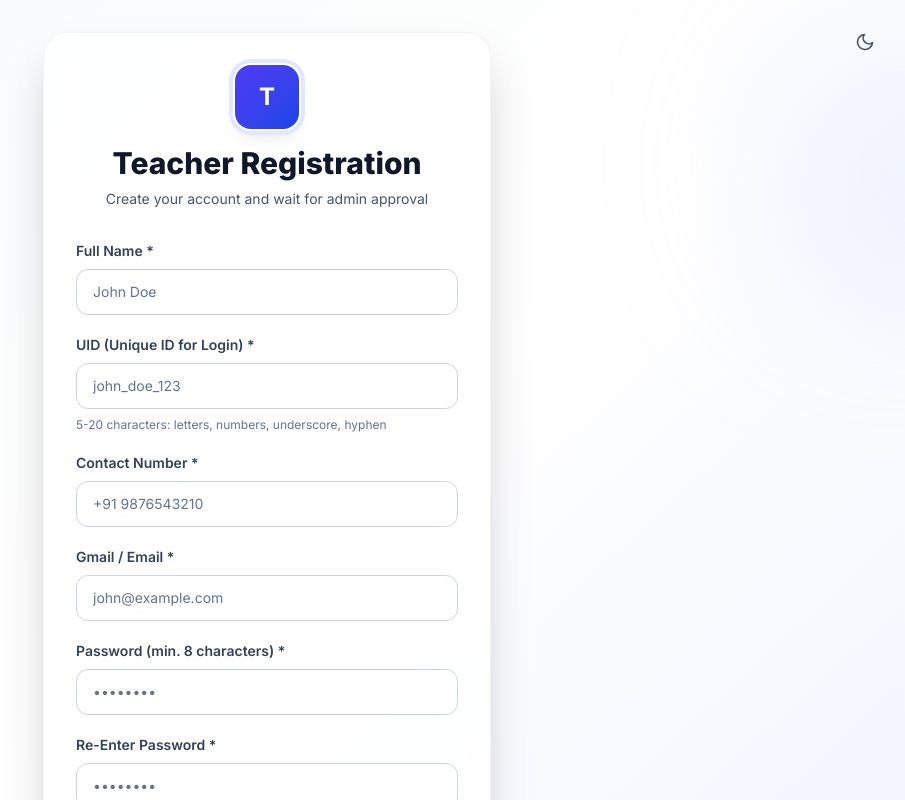
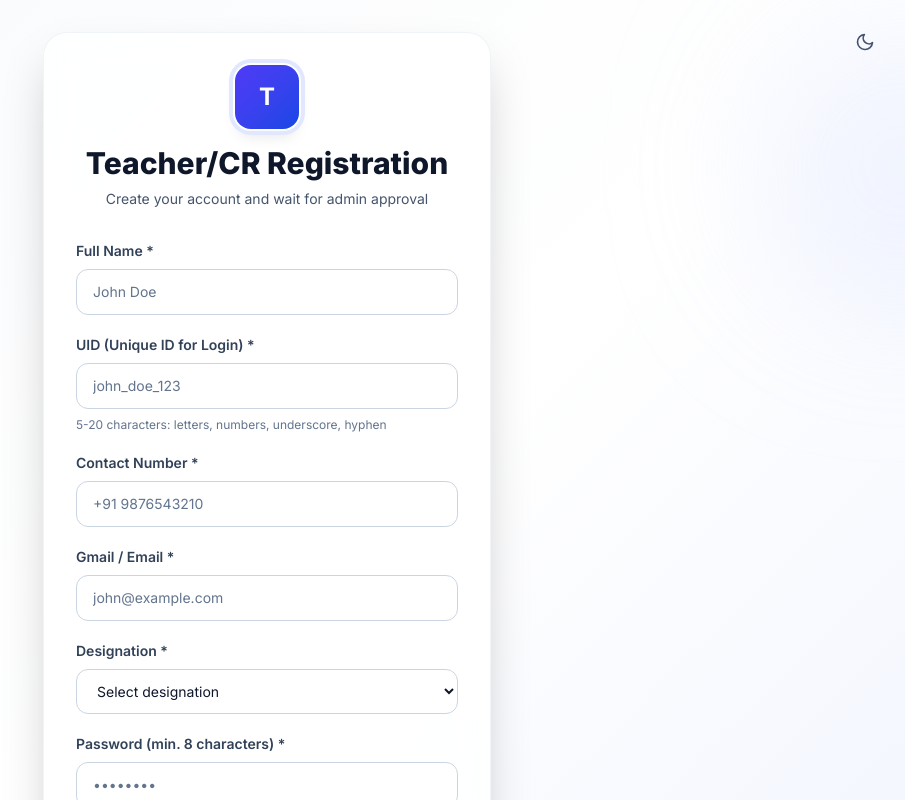
Before and after one commit to Vikirthan/coursedrop, a Next.js app: page /register/teacher in a window 1280 px wide. Shown: the top 800 px of the page, without its empty margins (373-1278 px from the left). Built offline with nearby package versions, Linux system fonts and the light colour scheme; no server answers.

Commit message:
Add Teacher/CR flow, session security, and reference notice

```diff
--- a/src/app/api/auth/admin/login/route.ts
+++ b/src/app/api/auth/admin/login/route.ts
@@ -1,4 +1,10 @@
 import { NextRequest, NextResponse } from "next/server";
+import {
+  createSessionToken,
+  getSessionCookieName,
+  getSessionMaxAgeSeconds,
+} from "@/lib/session";
+import { User } from "@/lib/types";
 
 interface AdminLoginPayload {
   identifier: string;
@@ -36,15 +42,26 @@ export async function POST(req: NextRequest) {
       return NextResponse.json({ error: "Invalid credentials" }, { status: 401 });
     }
 
-    return NextResponse.json({
-      user: {
-        id: "admin",
-        username: adminId,
-        name: "Admin",
-        role: "admin",
-        email: "admin@coursedrop.local",
-      },
+    const user: User = {
+      id: "admin",
+      username: adminId,
+      name: "Admin",
+      role: "admin",
+      email: "admin@coursedrop.local",
+    };
+
+    const response = NextResponse.json({ user });
+    response.cookies.set({
+      name: getSessionCookieName(),
+      value: createSessionToken(user),
+      httpOnly: true,
+      secure: process.env.NODE_ENV === "production",
+      sameSite: "lax",
+      path: "/",
+      maxAge: getSessionMaxAgeSeconds(),
     });
+
+    return response;
   } catch {
     return NextResponse.json({ error: "Invalid request" }, { status: 400 });
   }
--- /dev/null
+++ b/src/app/api/auth/logout/route.ts
@@ -0,0 +1,13 @@
+import { NextResponse } from "next/server";
+import { getSessionCookieName } from "@/lib/session";
+
+export async function POST() {
+  const response = NextResponse.json({ success: true });
+  response.cookies.set({
+    name: getSessionCookieName(),
+    value: "",
+    path: "/",
+    maxAge: 0,
+  });
+  return response;
+}
--- a/src/app/api/auth/teacher/login/route.ts
+++ b/src/app/api/auth/teacher/login/route.ts
@@ -1,6 +1,12 @@
 import { NextRequest, NextResponse } from "next/server";
 import { compare } from "bcryptjs";
 import { getSupabaseAdminClient } from "@/lib/supabaseServer";
+import {
+  createSessionToken,
+  getSessionCookieName,
+  getSessionMaxAgeSeconds,
+} from "@/lib/session";
+import { User } from "@/lib/types";
 
 type TeacherAccountRow = {
   id: string;
@@ -93,16 +99,27 @@ export async function POST(req: NextRequest) {
       );
     }
 
-    return NextResponse.json({
-      user: {
+    const user: User = {
       id: data.id,
       username: data.uid,
       name: data.full_name,
       role: "teacher",
       email: data.email,
       department: data.department ?? undefined,
-      },
+    };
+
+    const response = NextResponse.json({ user });
+    response.cookies.set({
+      name: getSessionCookieName(),
+      value: createSessionToken(user),
+      httpOnly: true,
+      secure: process.env.NODE_ENV === "production",
+      sameSite: "lax",
+      path: "/",
+      maxAge: getSessionMaxAgeSeconds(),
     });
+
+    return response;
   } catch (err: unknown) {
     console.error("[auth/teacher/login] Error:", err);
     const message = getErrorMessage(err);
--- a/src/app/api/auth/teacher/register/route.ts
+++ b/src/app/api/auth/teacher/register/route.ts
@@ -7,6 +7,7 @@ interface RegisterTeacherPayload {
   uid: string;
   contact: string;
   email: string;
+  designation: string;
   password: string;
   department?: string;
 }
@@ -61,12 +62,13 @@ export async function POST(req: NextRequest) {
     const uid = normalizeUid(body.uid ?? "");
     const contact = (body.contact ?? "").trim();
     const email = normalizeEmail(body.email ?? "");
+    const designation = (body.designation ?? "").trim();
     const password = body.password ?? "";
     const department = (body.department ?? "").trim();
 
-    if (!name || !uid || !contact || !email || !password) {
+    if (!name || !uid || !contact || !email || !designation || !password) {
       return NextResponse.json(
-        { error: "name, uid, contact, email, and password are required" },
+        { error: "name, uid, contact, email, designation, and password are required" },
         { status: 400 }
       );
     }
@@ -135,7 +137,7 @@ export async function POST(req: NextRequest) {
 
     const passwordHash = await hash(password, 10);
 
-    const { error: insertErr } = await supabase.from("teacher_accounts").insert({
+    const baseInsert = {
       full_name: name,
       uid,
       contact,
@@ -143,9 +145,50 @@ export async function POST(req: NextRequest) {
       department: department || null,
       password_hash: passwordHash,
       approved: false,
+    };
+
+    const { error: insertErr } = await supabase.from("teacher_accounts").insert({
+      ...baseInsert,
+      designation,
     });
 
     if (insertErr) {
+      // Backward-compatible fallback for older schemas that do not yet have a designation column.
+      if (insertErr.code === "42703") {
+        const fallbackDepartment = department
+          ? `${department} | ${designation}`
+          : designation;
+
+        const { error: fallbackErr } = await supabase
+          .from("teacher_accounts")
+          .insert({
+            ...baseInsert,
+            department: fallbackDepartment,
+          });
+
+        if (!fallbackErr) {
+          return NextResponse.json(
+            {
+              success: true,
+              message: "Account created. Wait for admin approval before login.",
+            },
+            { status: 201 }
+          );
+        }
+
+        if (fallbackErr.code === "42P01") {
+          return NextResponse.json(
+            {
+              error:
+                "Supabase table teacher_accounts is missing. Create it first in Supabase SQL editor.",
+            },
+            { status: 500 }
+          );
+        }
+
+        throw fallbackErr;
+      }
+
       if (insertErr.code === "42P01") {
         return NextResponse.json(
           {
--- a/src/app/register/teacher/page.tsx
+++ b/src/app/register/teacher/page.tsx
@@ -14,6 +14,7 @@ export default function TeacherRegisterPage() {
   const [uid, setUid] = useState("");
   const [contact, setContact] = useState("");
   const [email, setEmail] = useState("");
+  const [designation, setDesignation] = useState("");
   const [password, setPassword] = useState("");
   const [passwordConfirm, setPasswordConfirm] = useState("");
   const [department, setDepartment] = useState("");
@@ -30,7 +31,7 @@ export default function TeacherRegisterPage() {
 
     if (isGithubPagesRuntime()) {
       setError(
-        "Teacher registration needs backend APIs and is disabled on GitHub Pages. Deploy to Vercel for full functionality."
+        "Teacher/CR registration needs backend APIs and is disabled on GitHub Pages. Deploy to Vercel for full functionality."
       );
       return;
     }
@@ -53,6 +54,10 @@ export default function TeacherRegisterPage() {
     }
     if (!email.trim() || !email.includes("@")) {
       setError("Valid email is required");
+      return;
+    }
+    if (!designation) {
+      setError("Designation is required");
       return;
     }
     if (!validatePassword(password)) {
@@ -78,6 +83,7 @@ export default function TeacherRegisterPage() {
           uid,
           contact,
           email,
+          designation,
           password,
           department,
         }),
@@ -126,7 +132,7 @@ export default function TeacherRegisterPage() {
               Account Created!
             </h1>
             <p className="text-slate-600 dark:text-slate-400 mb-6">
-              Your teacher account has been created and is pending admin approval.
+              Your Teacher/CR account has been created and is pending admin approval.
               Once approved, you'll be able to log in with your credentials.
             </p>
             <Link
@@ -182,7 +188,7 @@ export default function TeacherRegisterPage() {
               T
             </div>
             <h1 className="text-3xl font-extrabold text-slate-900 dark:text-white mb-2">
-              Teacher Registration
+              Teacher/CR Registration
             </h1>
             <p className="text-sm text-slate-600 dark:text-slate-400">
               Create your account and wait for admin approval
@@ -259,6 +265,26 @@ export default function TeacherRegisterPage() {
                 required
                 disabled={loading}
               />
+            </div>
+
+            {/* Designation */}
+            <div className="space-y-2">
+              <label className="block text-sm font-semibold text-slate-700 dark:text-slate-300">
+                Designation *
+              </label>
+              <select
+                value={designation}
+                onChange={(e) => setDesignation(e.target.value)}
+                className="w-full rounded-xl border border-slate-300 dark:border-slate-600 bg-white dark:bg-slate-800 px-4 py-3 text-sm text-slate-900 dark:text-white outline-none transition-all duration-200 focus:border-indigo-500 focus:ring-2 focus:ring-indigo-500/20 dark:focus:border-indigo-400 dark:focus:ring-indigo-400/20"
+                required
+                disabled={loading}
+              >
+                <option value="">Select designation</option>
+                <option value="Teacher">Teacher</option>
+                <option value="CR">Class Representative (CR)</option>
+                <option value="HOD">Head of Department (HOD)</option>
+                <option value="Other">Other</option>
+              </select>
             </div>
 
             {/* Password */}
--- a/src/components/Sidebar.tsx
+++ b/src/components/Sidebar.tsx
@@ -169,7 +169,9 @@ export default function Sidebar() {
           <FiHome /> Home
         </Link>
         <button
-          onClick={logout}
+          onClick={() => {
+            void logout();
+          }}
           className="flex w-full items-center gap-2 rounded-lg px-3 py-2 text-sm text-red-500 hover:bg-red-50"
         >
           <FiLogOut /> Sign out
--- a/src/context/AuthContext.tsx
+++ b/src/context/AuthContext.tsx
@@ -14,7 +14,7 @@ interface AuthState {
     password: string,
     role: "admin" | "teacher"
   ) => Promise<string | null>; // returns error or null
-  logout: () => void;
+  logout: () => Promise<void>;
   loading: boolean;
   isInitialized: boolean;
 }
@@ -22,7 +22,7 @@ interface AuthState {
 const AuthContext = createContext<AuthState>({
   user: null,
   login: async () => "Not ready",
-  logout: () => {},
+  logout: async () => {},
   loading: true,
   isInitialized: false,
 });
@@ -32,14 +32,31 @@ export function AuthProvider({ children }: { children: React.ReactNode }) {
   const [loading, setLoading] = useState(true);
   const [isInitialized, setIsInitialized] = useState(false);
 
-  // hydrate from localStorage on mount only
+  // hydrate from server session cookie on mount only
   useEffect(() => {
-    try {
-      const stored = localStorage.getItem("coursedrop_user");
-      if (stored) setUser(JSON.parse(stored));
-    } catch { /* ignore */ }
-    setIsInitialized(true);
-    setLoading(false);
+    const initialize = async () => {
+      try {
+        const res = await fetch("/api/auth/session", {
+          method: "GET",
+          cache: "no-store",
+        });
+
+        if (!res.ok) {
+          setUser(null);
+          return;
+        }
+
+        const data = (await res.json()) as { user?: User | null };
+        setUser(data.user ?? null);
+      } catch {
+        setUser(null);
+      } finally {
+        setIsInitialized(true);
+        setLoading(false);
+      }
+    };
+
+    void initialize();
   }, []);
 
   const login = async (
@@ -69,7 +86,6 @@ export function AuthProvider({ children }: { children: React.ReactNode }) {
         }
 
         setUser(data.user);
-        localStorage.setItem("coursedrop_user", JSON.stringify(data.user));
         return null;
       } catch {
         return "Network error. Try again.";
@@ -77,7 +93,7 @@ export function AuthProvider({ children }: { children: React.ReactNode }) {
     }
 
     if (isGithubPagesRuntime()) {
-      return "Teacher login needs backend APIs and is disabled on GitHub Pages. Deploy to Vercel for full login support.";
+      return "Teacher/CR login needs backend APIs and is disabled on GitHub Pages. Deploy to Vercel for full login support.";
     }
 
     try {
@@ -101,16 +117,19 @@ export function AuthProvider({ children }: { children: React.ReactNode }) {
       }
 
       setUser(data.user);
-      localStorage.setItem("coursedrop_user", JSON.stringify(data.user));
       return null;
     } catch {
       return "Network error. Try again.";
     }
   };
 
-  const logout = () => {
+  const logout = async () => {
+    try {
+      await fetch("/api/auth/logout", { method: "POST" });
+    } catch {
+      // best-effort logout; local state is still cleared below
+    }
     setUser(null);
-    localStorage.removeItem("coursedrop_user");
   };
 
   return (
--- /dev/null
+++ b/src/lib/session.ts
@@ -0,0 +1,95 @@
+import { createHmac, timingSafeEqual } from "crypto";
+import { User } from "@/lib/types";
+
+const SESSION_COOKIE_NAME = "coursedrop_session";
+const SESSION_TTL_SECONDS = 60 * 60 * 12; // 12 hours
+
+type SessionPayload = {
+  user: User;
+  exp: number;
+};
+
+function getSessionSecret(): string {
+  const explicit = (process.env.APP_SESSION_SECRET ?? "").trim();
+  if (explicit) {
+    return explicit;
+  }
+
+  const fallback = (process.env.SUPABASE_SERVICE_ROLE_KEY ?? "").trim();
+  if (fallback) {
+    return fallback;
+  }
+
+  throw new Error(
+    "Missing session secret. Set APP_SESSION_SECRET (recommended) or SUPABASE_SERVICE_ROLE_KEY."
+  );
+}
+
+function base64UrlEncode(value: string): string {
+  return Buffer.from(value, "utf8").toString("base64url");
+}
+
+function base64UrlDecode(value: string): string {
+  return Buffer.from(value, "base64url").toString("utf8");
+}
+
+function sign(value: string): string {
+  return createHmac("sha256", getSessionSecret())
+    .update(value)
+    .digest("base64url");
+}
+
+export function createSessionToken(user: User): string {
+  const payload: SessionPayload = {
+    user,
+    exp: Math.floor(Date.now() / 1000) + SESSION_TTL_SECONDS,
+  };
+
+  const encodedPayload = base64UrlEncode(JSON.stringify(payload));
+  const signature = sign(encodedPayload);
+  return `${encodedPayload}.${signature}`;
+}
+
+export function verifySessionToken(token: string): User | null {
+  const [encodedPayload, incomingSignature] = token.split(".");
+  if (!encodedPayload || !incomingSignature) {
+    return null;
+  }
+
+  const expectedSignature = sign(encodedPayload);
+  const incomingBuffer = Buffer.from(incomingSignature);
+  const expectedBuffer = Buffer.from(expectedSignature);
+
+  if (incomingBuffer.length !== expectedBuffer.length) {
+    return null;
+  }
+
+  const isValid = timingSafeEqual(incomingBuffer, expectedBuffer);
+  if (!isValid) {
+    return null;
+  }
+
+  try {
+    const payload = JSON.parse(base64UrlDecode(encodedPayload)) as SessionPayload;
+    if (!payload?.user || typeof payload.exp !== "number") {
+      return null;
+    }
+
+    const now = Math.floor(Date.now() / 1000);
+    if (payload.exp <= now) {
+      return null;
+    }
+
+    return payload.user;
+  } catch {
+    return null;
+  }
+}
+
+export function getSessionCookieName(): string {
+  return SESSION_COOKIE_NAME;
+}
+
+export function getSessionMaxAgeSeconds(): number {
+  return SESSION_TTL_SECONDS;
+}
```
Also changed, not shown: src/app/api/auth/session/route.ts (added, +26 -0 lines), src/app/page.tsx (+11 -5 lines), src/components/LoginPage.tsx (+7 -7 lines), 1 other file (tests, documents, lock files or other folders). Lines whose indentation alone changed are shown as unchanged.
